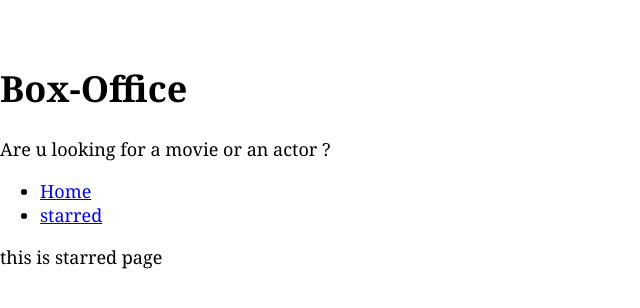
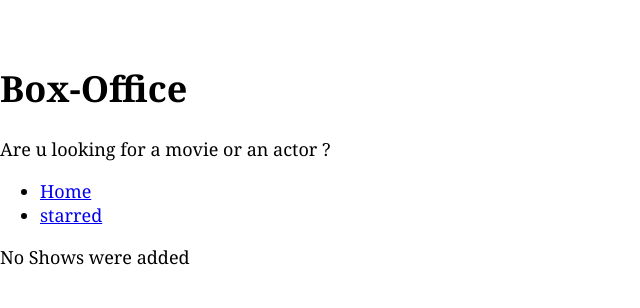
Before and after one commit to husainafser/box-office, a React (Create React App) app: page /starred in a window 1280 px wide. Shown: the top 308 px of the page, without its empty margins (0-640 px from the left). Built offline with nearby package versions, Linux system fonts and the light colour scheme; a web font is replaced by a local one.

Commit message:
starred show done

```diff
--- a/src/Pages/Starred.js
+++ b/src/Pages/Starred.js
@@ -1,9 +1,40 @@
 import React from 'react'
+import { useEffect, useState } from 'react';
 import MainPageLayout from '../components/MainPageLayout'
+import { useShows } from '../misc/custom-hooks'
+import { apiGet } from "../misc/config";
+import ShowGrid from '../components/show/ShowGrid';
 
 const Starred = () => {
+  const [starred] = useShows();
+
+  const [shows, setShows] = useState(null);
+  const [isLoading, setIsLoading] = useState(true);
+  const [error, setError] = useState(null);
+
+  useEffect(()=>{
+    if(starred && starred.length>0){
+      const promises=starred.map(showId=>apiGet(`/shows/${showId}`))
+      Promise.all(promises).then(apiData => apiData.map(show => ({show})))
+      .then(results=>{
+        setShows(results);
+        setIsLoading(false);
+      }).catch(err =>{
+        setError(err.message);
+        setIsLoading(false);
+      });
+    }
+    else{
+      setIsLoading(false);
+    }
+  },[starred])
   return (
-    <MainPageLayout>this is starred page</MainPageLayout>
+    <MainPageLayout>
+      {isLoading && <div>Shows are Still loading</div>}
+    {error && <div>Error occured: {error}</div>}
+    {!isLoading && !shows && <div>No Shows were added</div>}
+    {!isLoading && !error && shows && <ShowGrid data={shows} />}
+    </MainPageLayout>
   )
 }
 
```
